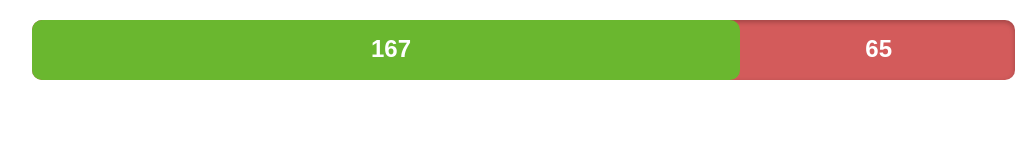
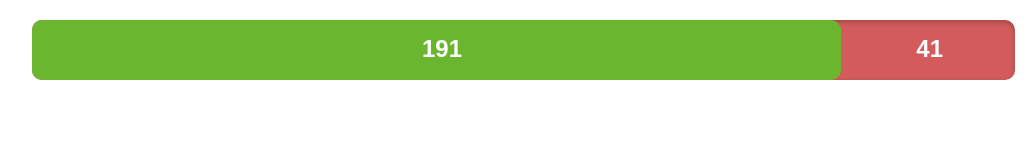
Before and after one commit to k2lxn/duo-meter, a plain HTML site: page public/index.html in a window 1280 px wide. Shown: the full height of the page, 96-1131 px from the left. Drawn offline with Linux system fonts and the light colour scheme.

Commit message:
Update index.html

```diff
--- a/public/index.html
+++ b/public/index.html
@@ -13,7 +13,7 @@
 <div class="container">
 	<!--<h1>Duo enrollment stage 1: VPN users</h1>-->
 
-	<progress min="0" max="232" value="167"></progress>
+	<progress min="0" max="232" value="191"></progress>
 	<label>
 		<img class="logo" src="img/duo_logo.png" />
 		<!--<span>+</span>
```
